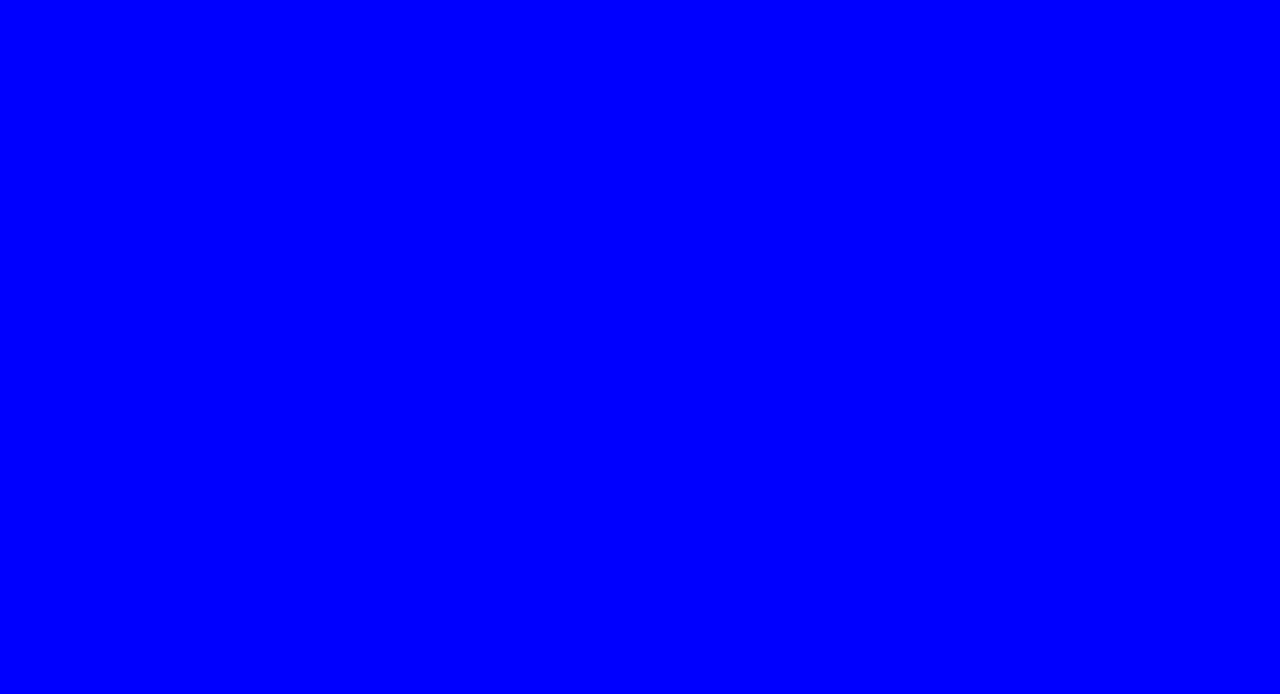
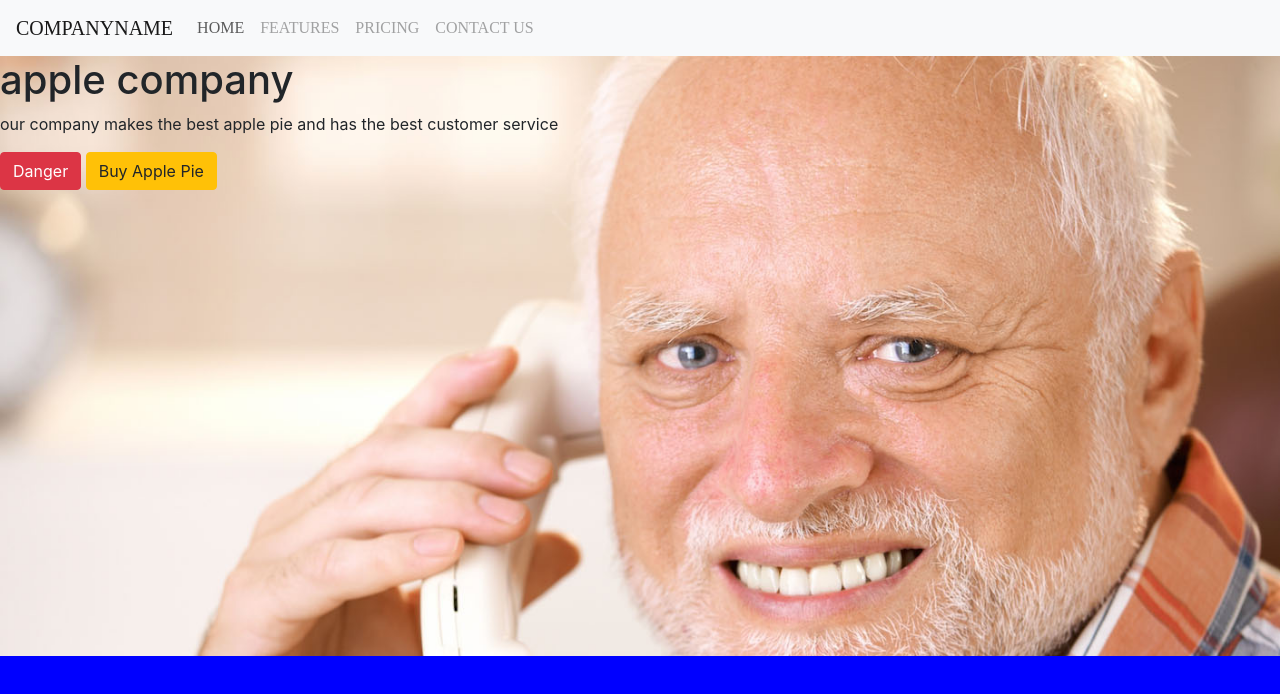
Before and after one commit to mattenglund556/hello-world, a plain HTML site: page index.html in a window 1280 px wide. Drawn offline with nearby package versions, Linux system fonts and the light colour scheme.

Commit message:
added navigation bar

```diff
--- a/index.html
+++ b/index.html
@@ -8,5 +8,37 @@
         <script src="https://code.jquery.com/jquery-3.3.1.slim.min.js" integrity="sha384-q8i/X+965DzO0rT7abK41JStQIAqVgRVzpbzo5smXKp4YfRvH+8abtTE1Pi6jizo" crossorigin="anonymous"></script>
         <script src="https://cdnjs.cloudflare.com/ajax/libs/popper.js/1.14.7/umd/popper.min.js" integrity="sha384-UO2eT0CpHqdSJQ6hJty5KVphtPhzWj9WO1clHTMGa3JDZwrnQq4sF86dIHNDz0W1" crossorigin="anonymous"></script>
         <script src="https://stackpath.bootstrapcdn.com/bootstrap/4.3.0/js/bootstrap.min.js" integrity="sha384-7aThvCh9TypR7fIc2HV4O/nFMVCBwyIUKL8XCtKE+8xgCgl/PQGuFsvShjr74PBp" crossorigin="anonymous"></script>
+        <nav class="navbar navbar-expand-lg navbar-light bg-light">
+  <a class="navbar-brand" href="#">CompanyName</a>
+  <button class="navbar-toggler" type="button" data-toggle="collapse" data-target="#navbarNav" aria-controls="navbarNav" aria-expanded="false" aria-label="Toggle navigation">
+    <span class="navbar-toggler-icon"></span>
+  </button>
+  <div class="collapse navbar-collapse" id="navbarNav">
+    <ul class="navbar-nav">
+      <li class="nav-item active">
+        <a class="nav-link" href="#">Home <span class="sr-only">(current)</span></a>
+      </li>
+      <li class="nav-item">
+        <a class="nav-link" href="#">Features</a>
+      </li>
+      <li class="nav-item">
+        <a class="nav-link" href="#">Pricing</a>
+      </li>
+      <li class="nav-item">
+        <a class="nav-link" href="#">Contact us</a>
+      </li>
+    </ul>
+  </div>
+</nav>
+<header>
+<h1>
+    apple company
+</h1>
+    <p>
+        our company makes the best apple pie and has the best customer service
+    </p>
+        <button type="button" class="btn btn-danger">Danger</button>
+        <button type="button" class="btn btn-warning">Buy Apple Pie</button>
+</header>
     </body>
 </html>
--- a/style.css
+++ b/style.css
@@ -1,3 +1,20 @@
 body{
     background-color:blue;
 }
+nav{
+    text-transform: uppercase;
+    font-family: PT Sans Narrow
+}
+.nav-link{
+    opacity:0.7;
+}
+.nav-link:hover{
+    opacity: 1;
+    background-color: #eee !important;
+}
+header{
+    height: 600px;
+    width: 100%;
+    background-image: url("harold.jpg");
+    background-size:cover;
+}
```
Also changed, not shown: harold.jpg (added).
